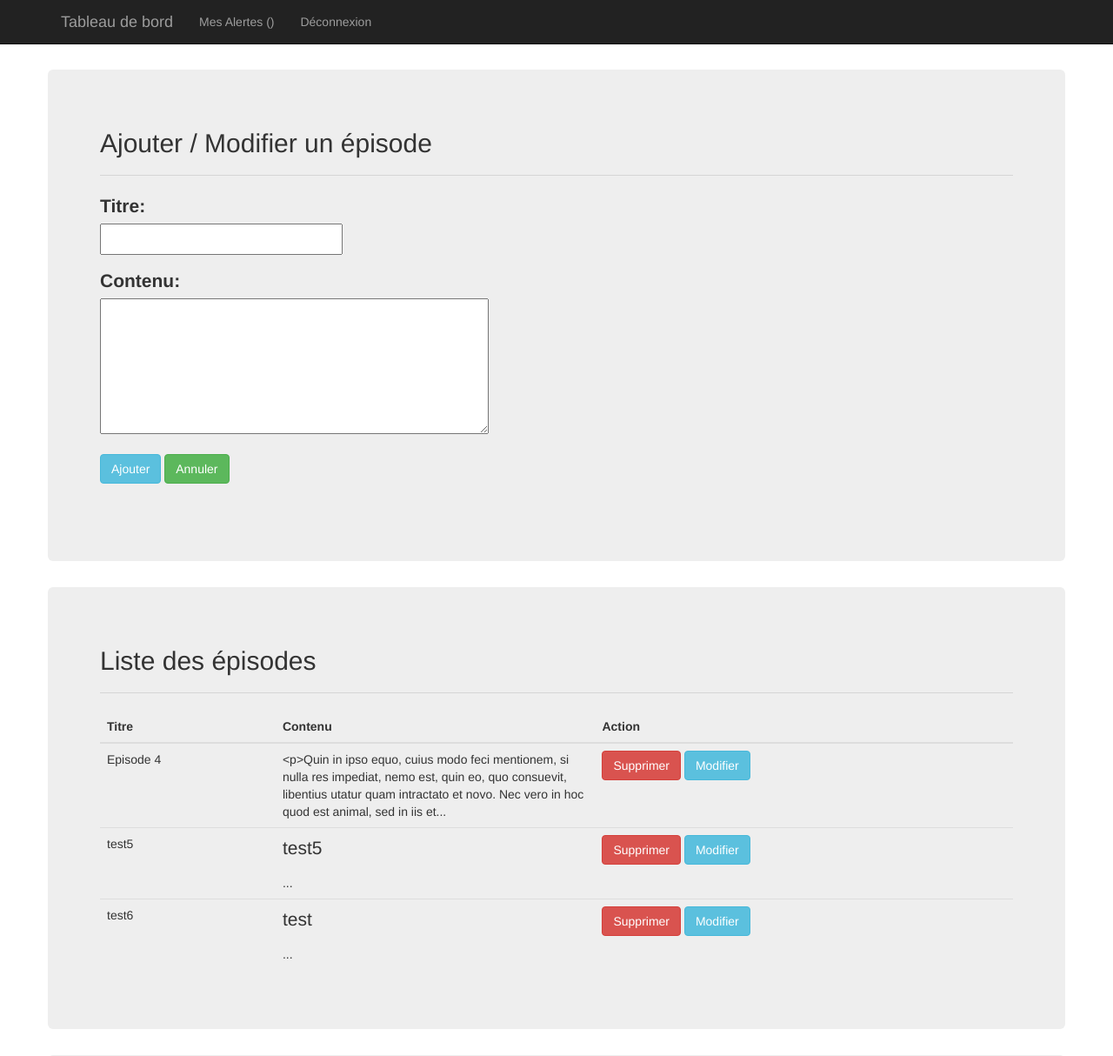
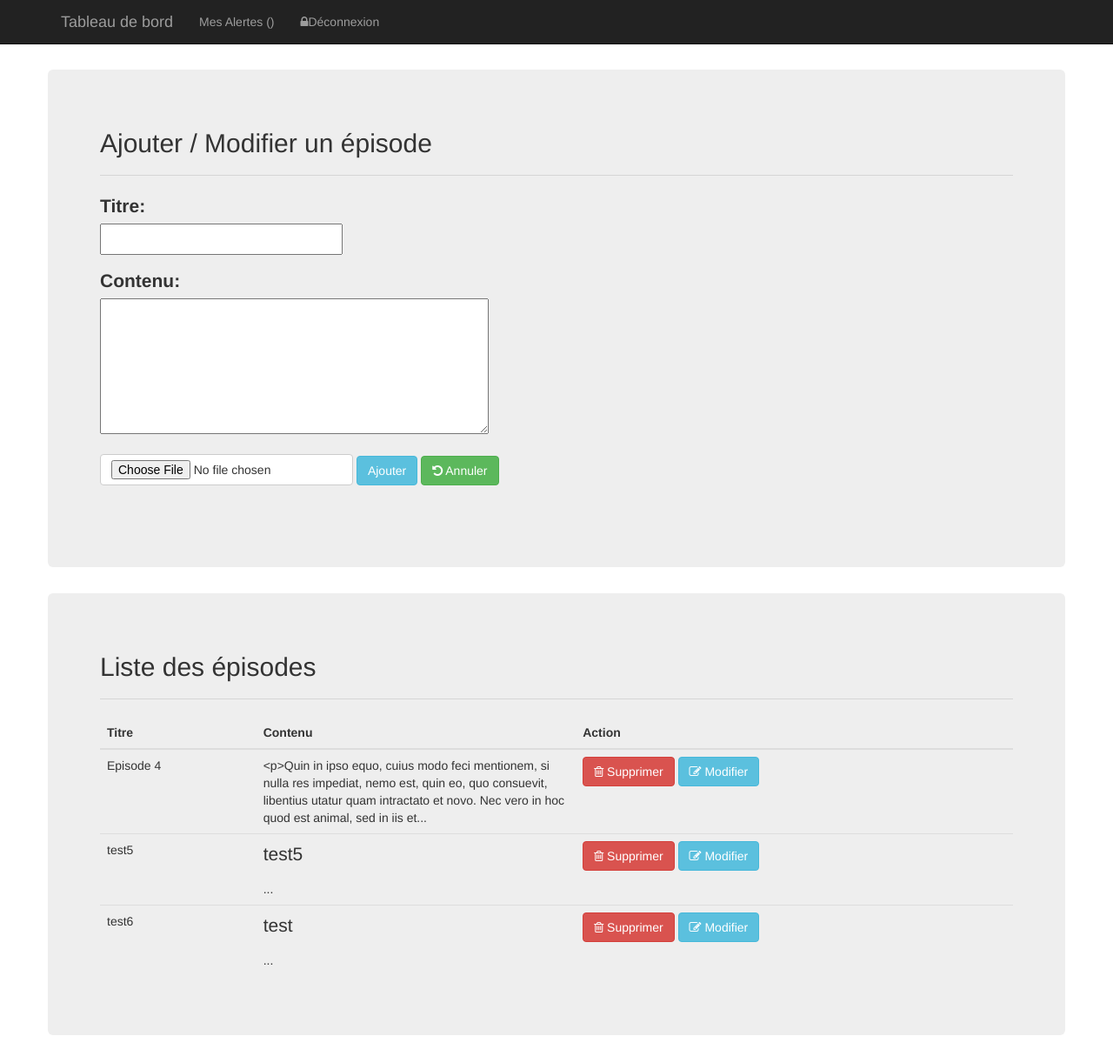
Before and after one commit to abdellim/abdp3, a PHP site: page /Admin/index.php in a window 1280 px wide. Shown: the top 1214 px of the page at 87% size. Run offline with PHP 8.4, Linux system fonts and the light colour scheme; a user stored in the database is signed in; data comes from the database, SQL or seed files in the repository; some libraries are stand-ins or nearby versions.

Commit message:
ajout image tinymce

```diff
--- a/Admin/Controleur/ControleurAdmin.php
+++ b/Admin/Controleur/ControleurAdmin.php
@@ -38,6 +38,16 @@ class ControleurAdmin {
           if (!empty($_POST['title']) && !empty($_POST['body'])) {
           $_POST['title'] = $_POST['title'];
           $_POST['body'] = $_POST['body'];
+                    // Ajoute un image
+          if (isset($_FILES['fichier']) AND !empty($_FILES['fichier']['name'])) {
+            $name = $_FILES['fichier']['name'];
+            if(exif_imagetype($_FILES['fichier']['tmp_name']) == 2) {
+              $chemin = '../Image/' . $name;
+              move_uploaded_file($_FILES['fichier']['tmp_name'], $chemin);
+            } else {
+              $message = 'Erreur ! Votre image doit être au format jpg !';
+            }
+          }
           $this->admin->add();
 
           $message = 'Episode ajouter avec succès !';
@@ -45,7 +55,10 @@ class ControleurAdmin {
           }else {
               $message = 'Verifier vos informations';
           }
+
       }
+
+
 
       // SUPPRIME UN EPISODE
       if (isset($_GET['supprimer'])) {
--- a/Admin/Include/headAdm.php
+++ b/Admin/Include/headAdm.php
@@ -9,6 +9,7 @@
     <title>Billet pour l'Alaska</title>
     <!-- Bootstrap core CSS -->
     <link href="https://maxcdn.bootstrapcdn.com/bootstrap/3.3.7/css/bootstrap.min.css" rel="stylesheet" integrity="sha384-BVYiiSIFeK1dGmJRAkycuHAHRg32OmUcww7on3RYdg4Va+PmSTsz/K68vbdEjh4u" crossorigin="anonymous">
+    <link href="https://maxcdn.bootstrapcdn.com/font-awesome/4.7.0/css/font-awesome.min.css" rel="stylesheet" integrity="sha384-wvfXpqpZZVQGK6TAh5PVlGOfQNHSoD2xbE+QkPxCAFlNEevoEH3Sl0sibVcOQVnN" crossorigin="anonymous">
     <script type="text/javascript" src="Include/tinymce/js/tinymce/tinymce.min.js"></script>
     <script type="text/javascript">
         tinyMCE.init({
--- a/Admin/Model/Admin.php
+++ b/Admin/Model/Admin.php
@@ -50,7 +50,7 @@ class Admin extends Modele {
 
   //Supprime l'épisode
   public function add(){
-    $image = ' ';
+    $image = 'Image/' . $_FILES['fichier']['name'];
     //$_GET['modifier'] = htmlspecialchars($_GET['modifier']); sert à rien???
     $sql = 'INSERT INTO billets(titre, image, contenu, date_creation) VALUES( ?, ?, ?, NOW())';
     $this->executerRequete($sql, array($_POST['title'], $image, $_POST['body']));
--- a/Admin/Vue/vueAdmin.php
+++ b/Admin/Vue/vueAdmin.php
@@ -4,7 +4,7 @@
     <div class="jumbotron" style=" margin-top: 80px;">
         <h2>Ajouter / Modifier un épisode</h2><hr>
         <div id="tonDiv1">
-            <form method="POST">
+            <form method="POST" enctype="multipart/form-data">
                 <?php if (isset($_GET['modifier'])) {?>
                 <input type="hidden" name="id" id="id" value="<?php echo $_GET['modifier'];?>"/>
                 <?php } ?>
@@ -16,7 +16,10 @@
                     <textarea name="body" id="body" rows="5" cols="35" ><?php if (isset($_GET['modifier'])) {
                         echo $modifArticle['contenu']; }?></textarea>
                 </p>
-                <input class="btn btn-info" type="submit" name="add_submit" value="Ajouter" /> <a class="btn btn-success" href="index.php"><i class="fa fa-pencil-square-o" aria-hidden="true"></i> Annuler</a>
+                <label class="">
+                <span class="fileupload-new"><input class="btn btn-default btn-file" type="file" id="image" name="fichier" /></span>
+                </label>
+                <input class="btn btn-info" type="submit" name="add_submit" value="Ajouter" /> <a class="btn btn-success" href="index.php"><i class="fa fa-undo" aria-hidden="true"></i> Annuler</a>
             </form>
             <hr>
             <?php if(!empty($message)) { echo '<p>', $message, '</p>'; }?>
```
Also changed, not shown: Image/loiredigital2.jpg (added), Image/modi tableau mobile.JPG (added), Image/rd1.jpg (added).
